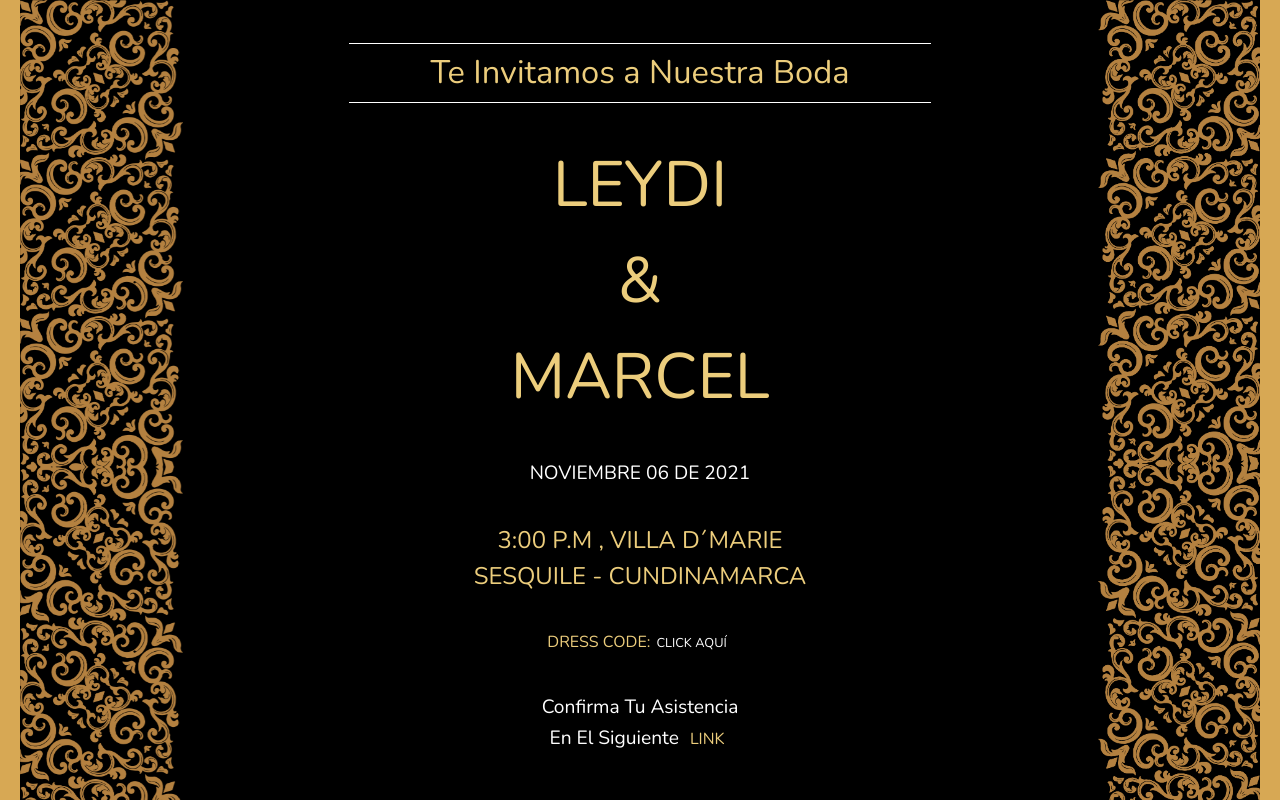
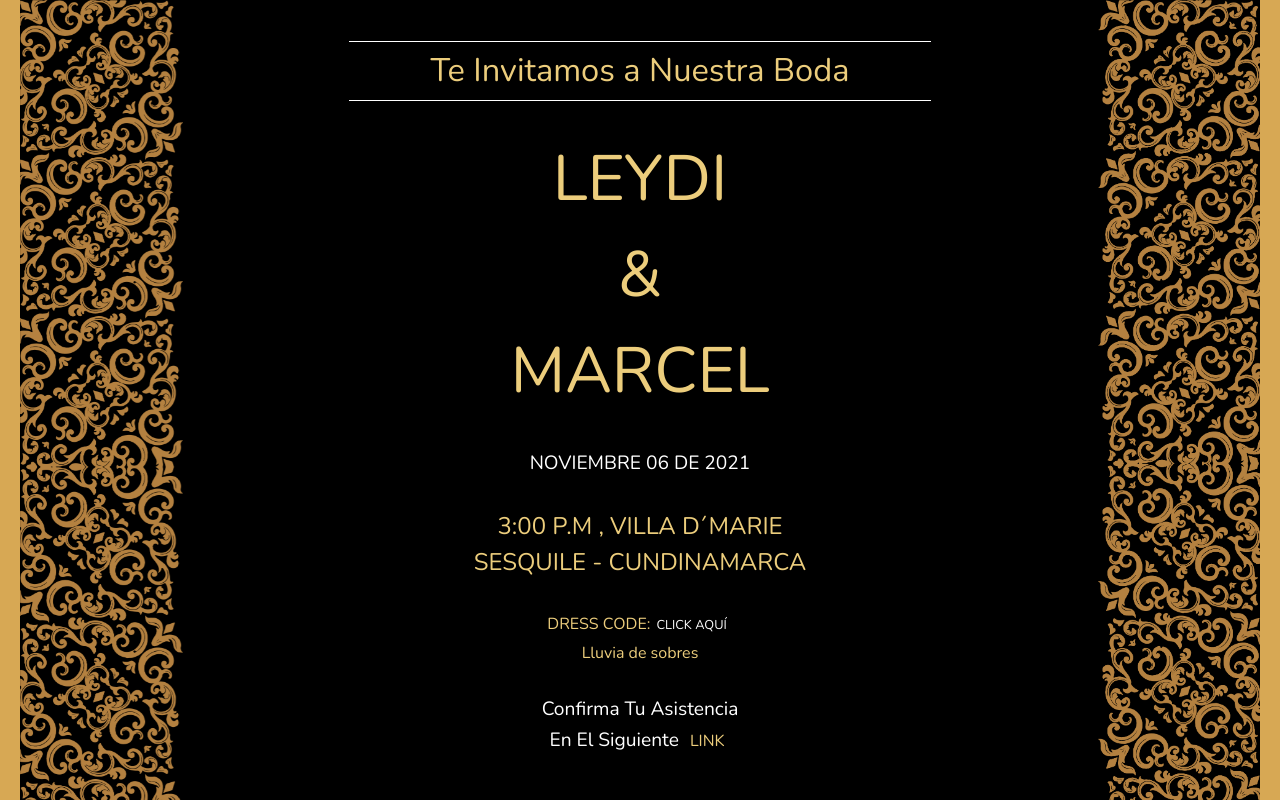
Before and after one commit to Crisgrva/leydiymarcel-boda, a plain HTML site: page index.html in a window 1280 px wide. Drawn offline with nearby package versions, Linux system fonts and the light colour scheme.

Commit message:
add changes 9:01pm 24/sep

```diff
--- a/index.html
+++ b/index.html
@@ -38,6 +38,7 @@
                         <p class="btn_txt_2">CLICK AQUÍ</p>
                     </button>
                 </p>
+                <p>Lluvia de sobres</p>
             </div>
             <div class="savedate">
                 <p>Confirma Tu Asistencia<br>En El Siguiente <button type="button" class="btn" data-bs-toggle="modal"
```
